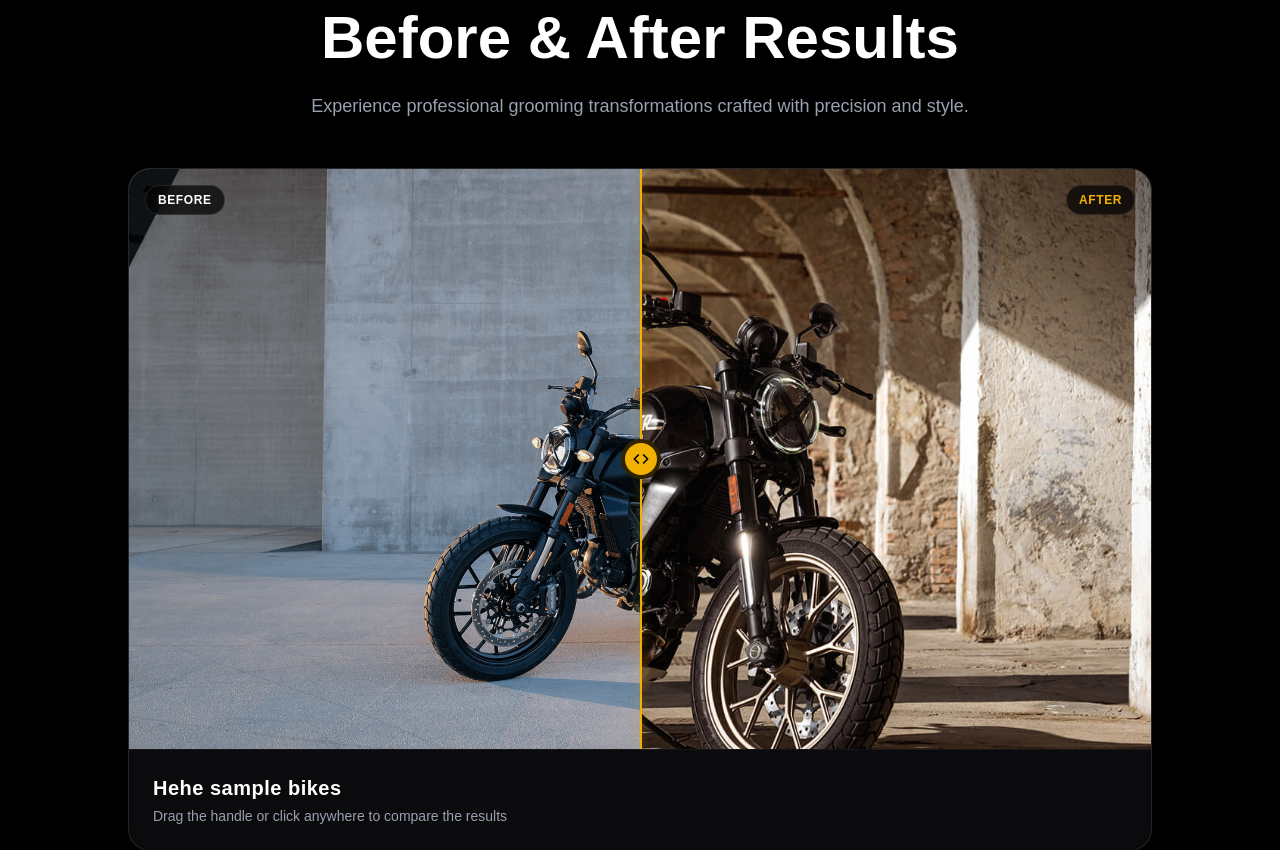
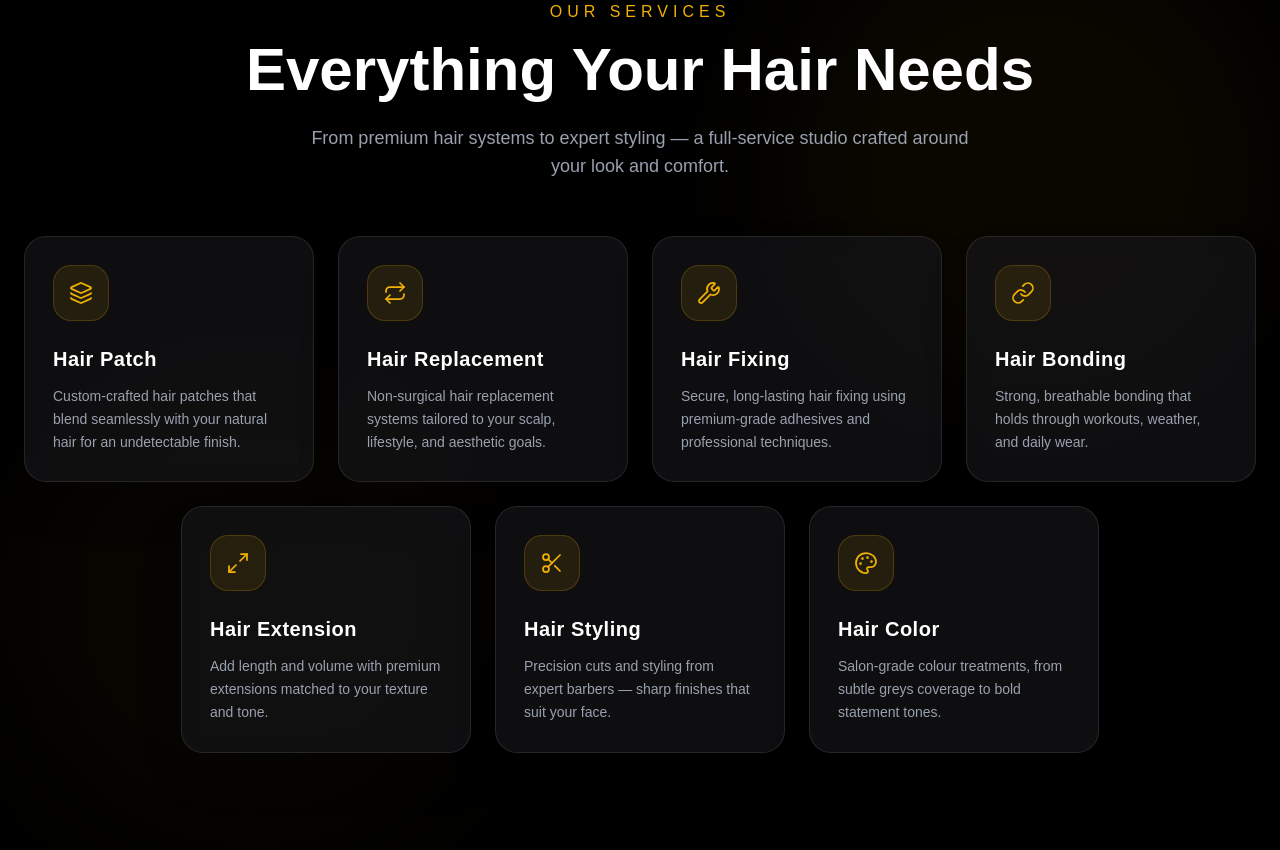
Before and after one commit to TejasRaikwar/mrbarber, a React (Vite) app: page / in a window 1280 px wide. Shown: the part 880-1730 px from the top of the page. Built offline with nearby package versions, Linux system fonts and the light colour scheme.

Commit message:
services added

```diff
--- /dev/null
+++ b/src/components/services/ServiceCard.jsx
@@ -0,0 +1,38 @@
+import { motion } from "framer-motion"
+
+const ServiceCard = ({ item, index }) => {
+    const { Icon } = item
+
+    return (
+        <motion.div
+            initial={{ opacity: 0, y: 40 }}
+            whileInView={{ opacity: 1, y: 0 }}
+            transition={{ duration: 0.6, delay: index * 0.08, ease: [0.16, 1, 0.3, 1] }}
+            viewport={{ once: true, margin: "-50px" }}
+            className="group relative bg-zinc-900/60 backdrop-blur-md border border-white/10 hover:border-yellow-500/30 rounded-3xl p-7 shadow-2xl transition-all duration-500 hover:-translate-y-1 overflow-hidden h-full flex flex-col"
+        >
+            {/* Hover glow */}
+            <div className="absolute -top-20 -right-20 w-48 h-48 bg-yellow-500/0 group-hover:bg-yellow-500/10 blur-3xl rounded-full transition-all duration-700 pointer-events-none" />
+
+            {/* Icon */}
+            <div className="relative w-14 h-14 rounded-2xl bg-yellow-500/10 border border-yellow-500/20 flex items-center justify-center mb-6 group-hover:bg-yellow-500 group-hover:border-yellow-500 transition-all duration-500">
+                <Icon
+                    className="w-6 h-6 text-yellow-500 group-hover:text-black transition-colors duration-500"
+                    strokeWidth={1.75}
+                />
+            </div>
+
+            {/* Title */}
+            <h3 className="text-xl font-bold text-white tracking-wide mb-3 group-hover:text-yellow-500 transition-colors duration-300">
+                {item.title}
+            </h3>
+
+            {/* Description */}
+            <p className="text-gray-400 text-sm leading-relaxed font-light">
+                {item.description}
+            </p>
+        </motion.div>
+    )
+}
+
+export default ServiceCard
--- /dev/null
+++ b/src/components/services/ServicesSection.jsx
@@ -0,0 +1,46 @@
+import ServiceCard from "./ServiceCard"
+import { services } from "./services"
+
+const ServicesSection = () => {
+    return (
+        <section className="bg-black pt-20 pb-24 relative overflow-hidden">
+            {/* Subtle ambient glow */}
+            <div className="absolute top-0 right-0 w-125 h-125 bg-yellow-500/4 rounded-full blur-3xl pointer-events-none" />
+            <div className="absolute bottom-0 left-0 w-125 h-125 bg-yellow-500/3 rounded-full blur-3xl pointer-events-none" />
+
+            <div className="max-w-7xl mx-auto px-6 relative">
+                {/* Heading */}
+                <div className="text-center mb-14">
+                    <p className="text-yellow-500 uppercase tracking-[5px] mb-4">
+                        Our Services
+                    </p>
+
+                    <h2 className="text-4xl md:text-6xl font-bold text-white mb-6">
+                        Everything Your Hair Needs
+                    </h2>
+
+                    <p className="text-gray-400 max-w-2xl mx-auto text-lg">
+                        From premium hair systems to expert styling — a full-service
+                        studio crafted around your look and comfort.
+                    </p>
+                </div>
+
+                {/* Cards */}
+                <div className="grid grid-cols-1 sm:grid-cols-2 lg:grid-cols-8 gap-6">
+                    {services.map((item, index) => (
+                        <div
+                            key={item.id}
+                            className={`lg:col-span-2 ${
+                                index === 4 ? "lg:col-start-2" : ""
+                            }`}
+                        >
+                            <ServiceCard item={item} index={index} />
+                        </div>
+                    ))}
+                </div>
+            </div>
+        </section>
+    )
+}
+
+export default ServicesSection
--- /dev/null
+++ b/src/components/services/services.js
@@ -0,0 +1,61 @@
+import {
+    Layers,
+    Repeat,
+    Wrench,
+    Link as LinkIcon,
+    Maximize2,
+    Scissors,
+    Palette
+} from "lucide-react"
+
+export const services = [
+    {
+        id: 1,
+        title: "Hair Patch",
+        description:
+            "Custom-crafted hair patches that blend seamlessly with your natural hair for an undetectable finish.",
+        Icon: Layers
+    },
+    {
+        id: 2,
+        title: "Hair Replacement",
+        description:
+            "Non-surgical hair replacement systems tailored to your scalp, lifestyle, and aesthetic goals.",
+        Icon: Repeat
+    },
+    {
+        id: 3,
+        title: "Hair Fixing",
+        description:
+            "Secure, long-lasting hair fixing using premium-grade adhesives and professional techniques.",
+        Icon: Wrench
+    },
+    {
+        id: 4,
+        title: "Hair Bonding",
+        description:
+            "Strong, breathable bonding that holds through workouts, weather, and daily wear.",
+        Icon: LinkIcon
+    },
+    {
+        id: 5,
+        title: "Hair Extension",
+        description:
+            "Add length and volume with premium extensions matched to your texture and tone.",
+        Icon: Maximize2
+    },
+    {
+        id: 6,
+        title: "Hair Styling",
+        description:
+            "Precision cuts and styling from expert barbers — sharp finishes that suit your face.",
+        Icon: Scissors
+    },
+    {
+        id: 7,
+        title: "Hair Color",
+        description:
+            "Salon-grade colour treatments, from subtle greys coverage to bold statement tones.",
+        Icon: Palette
+    }
+]
--- a/src/pages/Home/index.jsx
+++ b/src/pages/Home/index.jsx
@@ -1,4 +1,5 @@
 import SuperFlowSlider from "@/components/hero/SuperFlowSlider"
+import ServicesSection from "@/components/services/ServicesSection"
 import BeforeAfterSection from "@/components/transformations/BeforeAfterSection"
 import HairProfilesSection from "@/components/profiles/HairProfilesSection"
 import ReviewsSection from "@/components/reviews/ReviewsSection"
@@ -7,6 +8,7 @@
   return (
     <>
       <SuperFlowSlider />
+      <ServicesSection />
       <BeforeAfterSection />
       <HairProfilesSection />
       <ReviewsSection />
```
